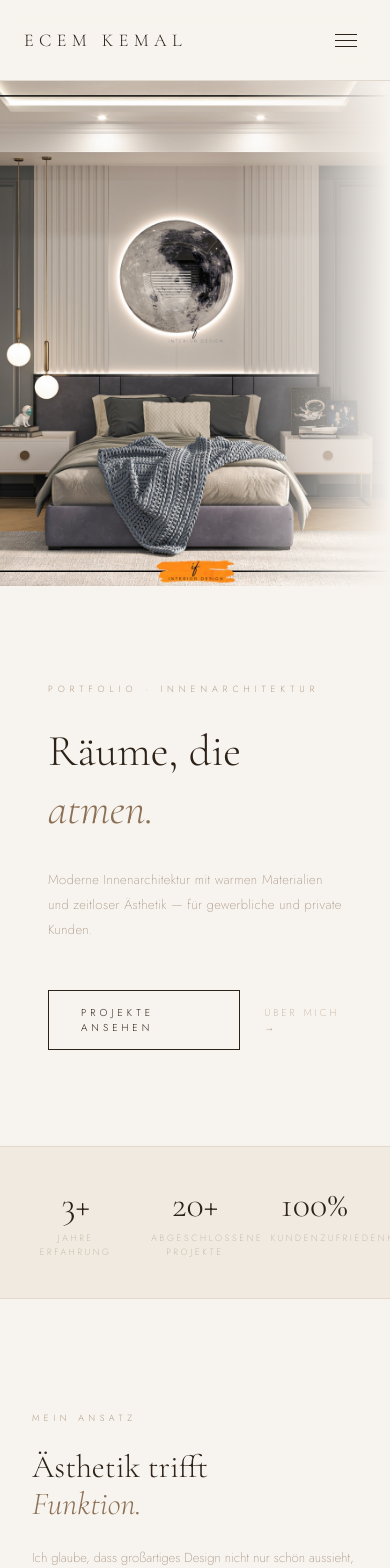
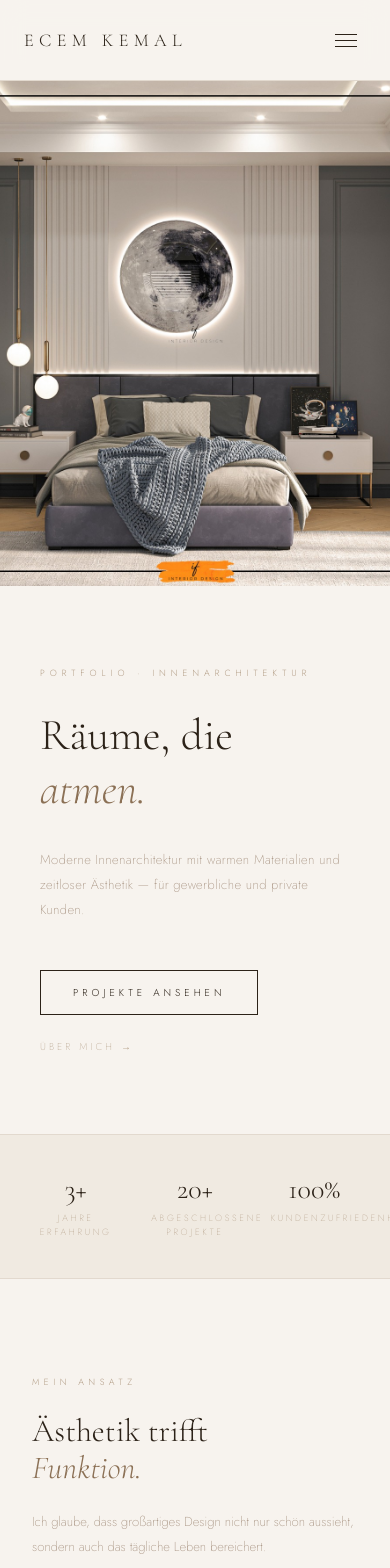
Before and after one commit to kemalmustafa/fullstack_interiordesign, a Next.js app: page / in a window 390 px wide. Shown: the top 1568 px of the page. Built offline with nearby package versions, Linux system fonts and the light colour scheme.

Commit message:
Seitenübergangsanimationen hinzugefügt

```diff
--- a/src/app/page.tsx
+++ b/src/app/page.tsx
@@ -1,8 +1,11 @@
+import PageTransition from '@/components/PageTransition';
+
 export default function HomePage() {
   return (
+    <PageTransition>
       <div style={{ backgroundColor: '#F7F3EE' }} className="w-full">
 
-      {/* HERO — asimetrik layout */}
+        {/* HERO */}
         <div className="grid grid-cols-1 md:grid-cols-2 min-h-screen">
 
           {/* Sol: Görsel */}
@@ -13,17 +16,16 @@ export default function HomePage() {
               className="w-full h-full object-cover"
               style={{ minHeight: '60vh' }}
             />
-          {/* Hafif overlay */}
-          <div className="absolute inset-0" style={{ background: 'linear-gradient(to right, transparent 60%, #F7F3EE)' }} />
+            <div className="absolute inset-0 hidden md:block" style={{ background: 'linear-gradient(to right, transparent 60%, #F7F3EE)' }} />
           </div>
 
           {/* Sağ: Metin */}
-        <div className="flex flex-col justify-center px-12 md:px-16 py-24" style={{ backgroundColor: '#F7F3EE' }}>
+          <div className="flex flex-col justify-center px-10 md:px-16 py-20" style={{ backgroundColor: '#F7F3EE' }}>
             <p style={{ fontSize: '9px', letterSpacing: '0.55em', textTransform: 'uppercase', color: '#B5A08A', marginBottom: '32px', fontWeight: 300 }}>
               Portfolio · Innenarchitektur
             </p>
 
-          <h1 style={{ fontFamily: 'Cormorant Garamond, serif', fontSize: 'clamp(44px, 5vw, 72px)', fontWeight: 300, lineHeight: 1.05, color: '#2C2218', marginBottom: '12px' }}>
+            <h1 style={{ fontFamily: 'Cormorant Garamond, serif', fontSize: 'clamp(44px, 5vw, 72px)', fontWeight: 300, lineHeight: 1.05, color: '#2C2218', marginBottom: '8px' }}>
               Räume, die
             </h1>
             <h1 style={{ fontFamily: 'Cormorant Garamond, serif', fontSize: 'clamp(44px, 5vw, 72px)', fontWeight: 300, fontStyle: 'italic', lineHeight: 1.05, color: '#8B7055', marginBottom: '36px' }}>
@@ -34,12 +36,14 @@ export default function HomePage() {
               Moderne Innenarchitektur mit warmen Materialien und zeitloser Ästhetik — für gewerbliche und private Kunden.
             </p>
 
-          <div className="flex items-center gap-6">
-            <a href="/projects" style={{ fontSize: '10px', letterSpacing: '0.4em', textTransform: 'uppercase', fontWeight: 300, padding: '14px 32px', border: '1px solid #2C2218', color: '#2C2218', backgroundColor: 'transparent', textDecoration: 'none' }}
+            <div className="flex items-center gap-6 flex-wrap">
+              <a href="/projects"
+                style={{ fontSize: '10px', letterSpacing: '0.4em', textTransform: 'uppercase', fontWeight: 300, padding: '14px 32px', border: '1px solid #2C2218', color: '#2C2218', backgroundColor: 'transparent', textDecoration: 'none' }}
                 className="hover:bg-[#2C2218] hover:text-[#F7F3EE] transition-all duration-300">
                 Projekte ansehen
               </a>
-            <a href="/about" style={{ fontSize: '10px', letterSpacing: '0.3em', textTransform: 'uppercase', fontWeight: 200, color: '#B5A08A', textDecoration: 'none' }}
+              <a href="/about"
+                style={{ fontSize: '10px', letterSpacing: '0.3em', textTransform: 'uppercase', fontWeight: 200, color: '#B5A08A', textDecoration: 'none' }}
                 className="hover:text-[#2C2218] transition-colors duration-200">
                 Über mich →
               </a>
@@ -47,7 +51,7 @@ export default function HomePage() {
           </div>
         </div>
 
-      {/* ORTA — İstatistik çizgisi */}
+        {/* İstatistik çizgisi */}
         <div style={{ backgroundColor: '#F0EAE1', borderTop: '1px solid #E2D9CE', borderBottom: '1px solid #E2D9CE' }}>
           <div className="max-w-7xl mx-auto px-8 py-10 grid grid-cols-3 gap-8 text-center">
             {[
@@ -56,7 +60,7 @@ export default function HomePage() {
               { sayi: '100%', etiket: 'Kundenzufriedenheit' },
             ].map((item) => (
               <div key={item.etiket}>
-              <p style={{ fontFamily: 'Cormorant Garamond, serif', fontSize: '36px', fontWeight: 300, color: '#2C2218', lineHeight: 1 }}>
+                <p style={{ fontFamily: 'Cormorant Garamond, serif', fontSize: 'clamp(28px, 4vw, 36px)', fontWeight: 300, color: '#2C2218', lineHeight: 1 }}>
                   {item.sayi}
                 </p>
                 <p style={{ fontSize: '9px', letterSpacing: '0.3em', textTransform: 'uppercase', color: '#B5A08A', marginTop: '8px', fontWeight: 200 }}>
@@ -67,8 +71,8 @@ export default function HomePage() {
           </div>
         </div>
 
-      {/* ALT — Yaklaşım */}
-      <div className="max-w-7xl mx-auto px-8 py-28 grid grid-cols-1 md:grid-cols-2 gap-20 items-center">
+        {/* Yaklaşım bölümü */}
+        <div className="max-w-7xl mx-auto px-8 py-24 grid grid-cols-1 md:grid-cols-2 gap-16 items-center">
           <div>
             <p style={{ fontSize: '9px', letterSpacing: '0.5em', textTransform: 'uppercase', color: '#B5A08A', marginBottom: '24px', fontWeight: 300 }}>
               Mein Ansatz
@@ -84,7 +88,6 @@ export default function HomePage() {
             </p>
           </div>
 
-        {/* Araçlar kartları */}
           <div className="grid grid-cols-2 gap-4">
             {[
               { baslik: 'Visualisierung', deger: '3ds Max + Corona' },
@@ -92,7 +95,8 @@ export default function HomePage() {
               { baslik: 'Post-Produktion', deger: 'Photoshop' },
               { baslik: 'Stil', deger: 'Modern & Warm' },
             ].map((kart) => (
-            <div key={kart.baslik} style={{ backgroundColor: '#F0EAE1', border: '1px solid #E2D9CE', borderRadius: '4px', padding: '20px' }}
+              <div key={kart.baslik}
+                style={{ backgroundColor: '#F0EAE1', border: '1px solid #E2D9CE', borderRadius: '4px', padding: '20px' }}
                 className="hover:border-[#C4B09A] transition-colors duration-300">
                 <p style={{ fontSize: '9px', letterSpacing: '0.3em', textTransform: 'uppercase', color: '#B5A08A', marginBottom: '10px', fontWeight: 300 }}>
                   {kart.baslik}
@@ -106,5 +110,6 @@ export default function HomePage() {
         </div>
 
       </div>
+    </PageTransition>
   );
 }
--- a/src/app/projects/page.tsx
+++ b/src/app/projects/page.tsx
@@ -1,11 +1,20 @@
 import { supabase } from '@/lib/supabase';
 import Link from 'next/link';
+import PageTransition from '@/components/PageTransition';
+
+type Project = {
+  id: string;
+  title: string;
+  year: string;
+  location: string;
+  thumbnail_url: string;
+};
 
 export default async function ProjectsPage() {
   const { data: projects, error } = await supabase
     .from('projects')
     .select('*')
-    .order('created_at', { ascending: false });
+    .order('order', { ascending: true });
 
   if (error) {
     return (
@@ -18,6 +27,7 @@ export default async function ProjectsPage() {
   }
 
   return (
+    <PageTransition>
       <main style={{ backgroundColor: '#F7F3EE', minHeight: '100vh', paddingBottom: '120px' }}>
         <div className="max-w-7xl mx-auto px-8">
 
@@ -33,7 +43,7 @@ export default async function ProjectsPage() {
 
           {/* Grid */}
           <div className="grid grid-cols-1 md:grid-cols-2 lg:grid-cols-3 gap-10">
-          {projects?.map((project, index) => (
+            {projects?.map((project: Project, index: number) => (
               <Link
                 href={`/projects/${project.id}`}
                 key={project.id}
@@ -47,14 +57,12 @@ export default async function ProjectsPage() {
                     alt={project.title}
                     className="w-full h-full object-cover transition-transform duration-700 group-hover:scale-105"
                   />
-                {/* Hover overlay */}
                   <div className="absolute inset-0 opacity-0 group-hover:opacity-100 transition-opacity duration-500 flex items-end p-6"
                     style={{ background: 'linear-gradient(to top, rgba(44,34,24,0.6) 0%, transparent 60%)' }}>
                     <span style={{ fontSize: '10px', letterSpacing: '0.4em', textTransform: 'uppercase', color: '#F7F3EE', fontWeight: 200 }}>
                       Ansehen →
                     </span>
                   </div>
-                {/* İndeks numarası */}
                   <div className="absolute top-5 right-5" style={{ fontSize: '10px', letterSpacing: '0.2em', color: 'rgba(247,243,238,0.7)', fontWeight: 200 }}>
                     0{index + 1}
                   </div>
@@ -89,5 +97,6 @@ export default async function ProjectsPage() {
 
         </div>
       </main>
+    </PageTransition>
   );
 }
--- /dev/null
+++ b/src/components/PageTransition.tsx
@@ -0,0 +1,15 @@
+'use client';
+
+import { motion } from 'framer-motion';
+
+export default function PageTransition({ children }: { children: React.ReactNode }) {
+  return (
+    <motion.div
+      initial={{ opacity: 0, y: 16 }}
+      animate={{ opacity: 1, y: 0 }}
+      transition={{ duration: 0.5, ease: [0.22, 1, 0.36, 1] }}
+    >
+      {children}
+    </motion.div>
+  );
+}
```
Also changed, not shown: src/app/about/page.tsx (+14 -10 lines), src/app/contact/page.tsx (+8 -10 lines). Lines whose indentation alone changed are shown as unchanged.
